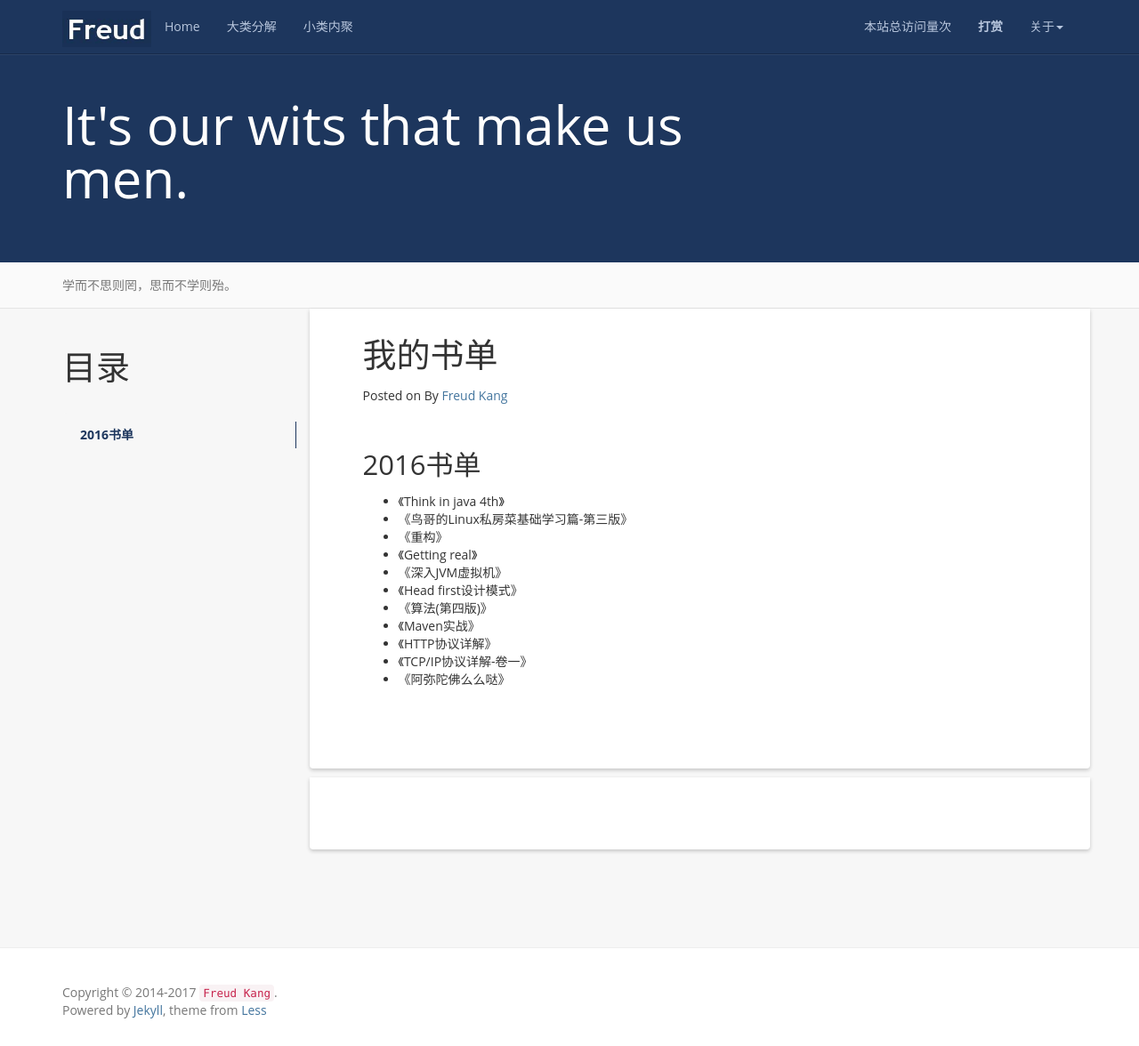
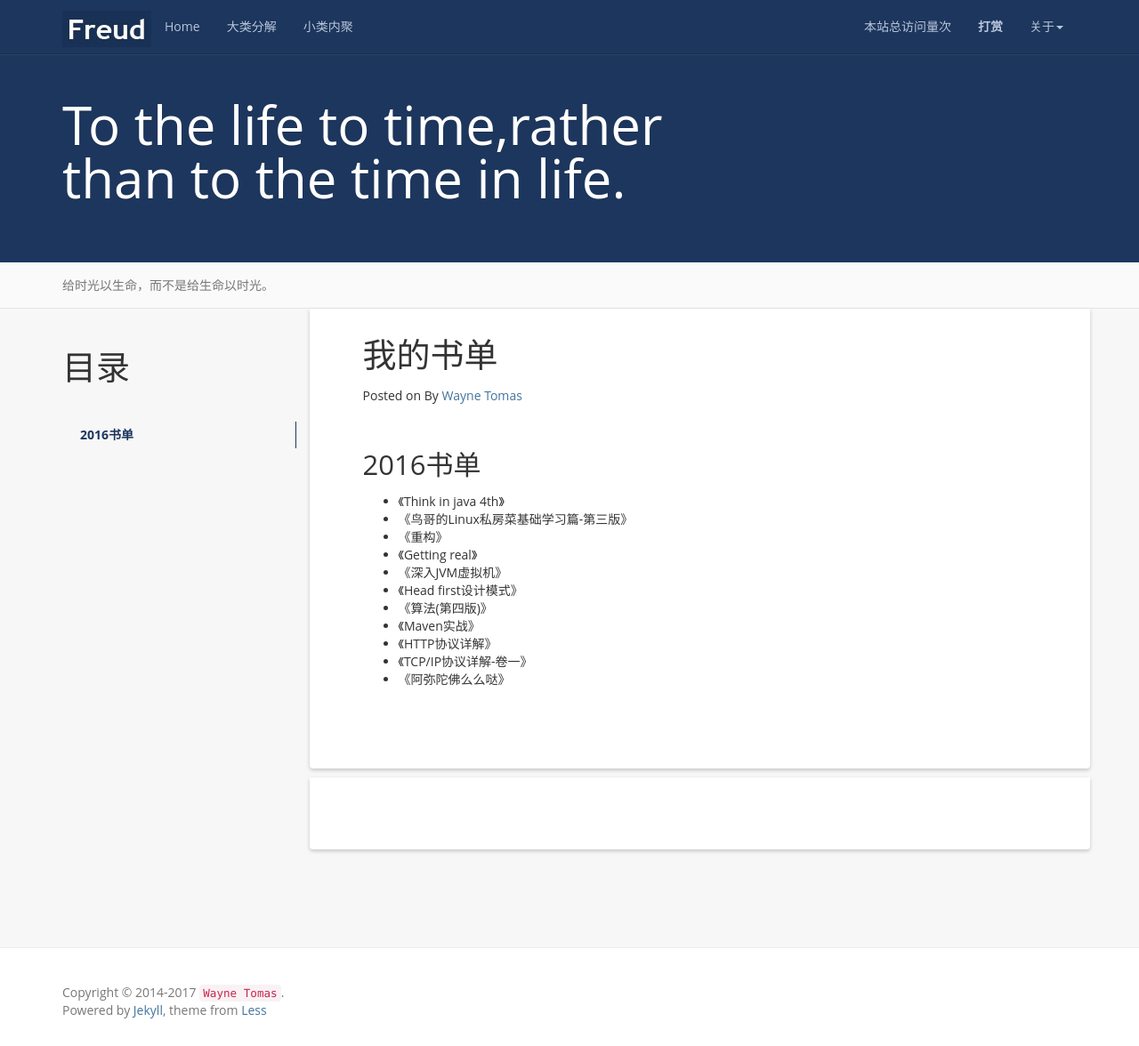
Before and after one commit to HADESAngelia/HADESAngelia.github.io, a Jekyll site: the page built from books.md, in a window 1280 px wide and 1176 px high. Shown: the whole window at 89% size. Built offline with Jekyll 4.4.1, drawn with Linux system fonts in a browser that asks for light colours; nearby versions of some CDN libraries; comment, search, counter and statistics services are not loaded.

Commit message:
some fix

```diff
--- a/_config.yml
+++ b/_config.yml
@@ -1,15 +1,15 @@
 # Site settings
-name: Less Or More
-email: luoyan35714@126.com
-author: Freud Kang
-url: http://www.hifreud.com
+name: Conquer the time
+email: waynetomas@outlook.com
+author: Wayne Tomas
+#url: http://www.hifreud.com
 resume_site: http://www.hifreud.com/Resume.io/
-github: https://github.com/luoyan35714/
-baseurl: "/LessOrMore"
+github: https://github.com/HADESAngelia/
+baseurl: ""
 description: Actually, less is more!
-meta_description: 康志华;个人博客;学而不思则罔;思而不学则殆;生命不止;折腾不休
-motto: It's our wits that make us men.
-banner: 学而不思则罔，思而不学则殆。
+meta_description: 个人博客;政治着眼于当下，方程寓意于永恒。
+motto: To the life to time,rather than to the time in life.
+banner: 给时光以生命，而不是给生命以时光。
 
 #permalink: /:categories/:year/:month/:day/:title/
 permalink: /:year/:month/:day/:title/
@@ -17,7 +17,7 @@ paginate: 10
 
 exclude: ['README.md', 'Gemfile.lock', 'Gemfile', 'Rakefile']
 
-github_username: luoyan35714
+github_username: HADESAngelia
 highlighter: Pygments
 
 # Build settings
```
